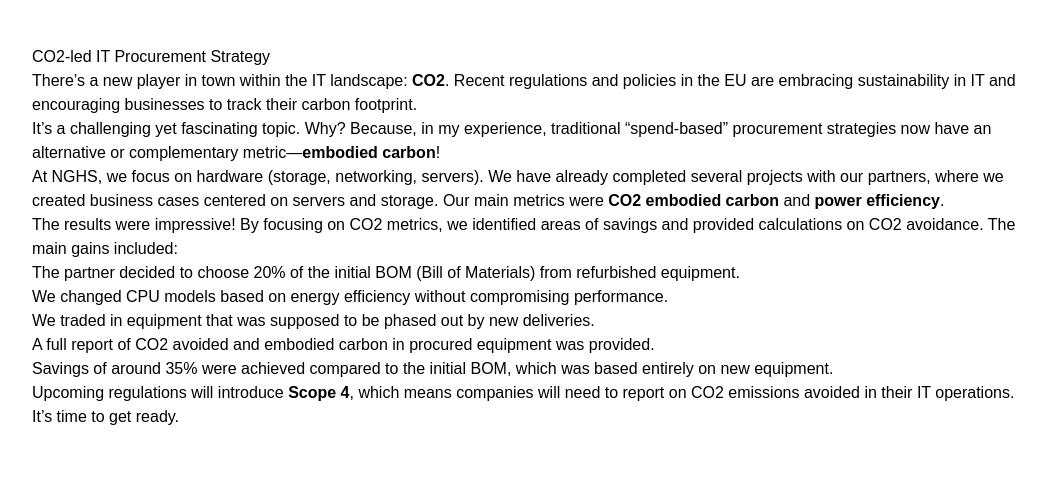
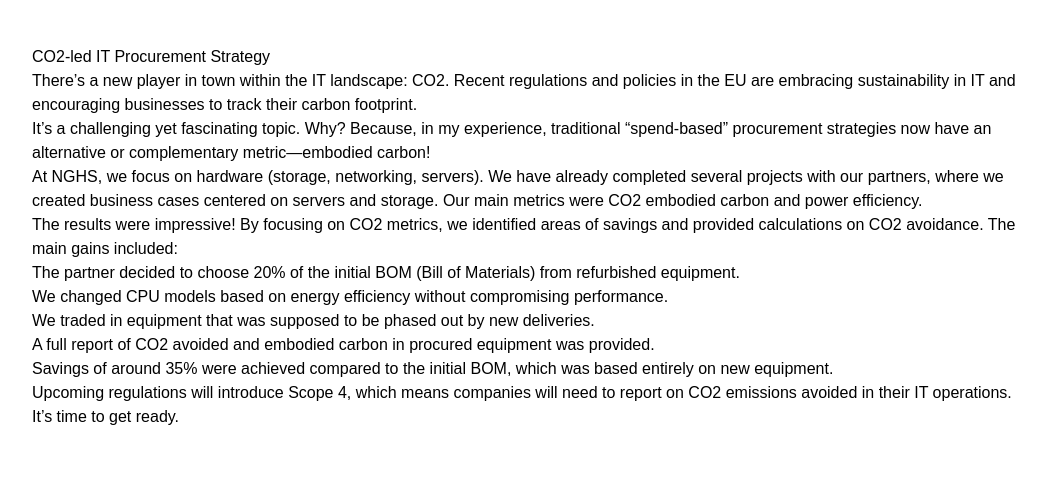
Before and after one commit to Mackowi/nhs, an Astro site: page /blog/pl/02-09-2024-asadas in a window 1280 px wide. Shown: the part 703-1182 px from the top of the page, without its empty margins (114-1163 px from the left). Built offline with nearby package versions, Linux system fonts and the light colour scheme; Astro itself is replaced by a stand-in of ours.

Commit message:
Update Blog Entry “02-09-2024-asadas”

```diff
--- a/src/content/blog/02-09-2024-asadas.md
+++ b/src/content/blog/02-09-2024-asadas.md
@@ -7,13 +7,13 @@ tags:
   - asd
 language: pl
 ---
-## CO2-led IT Procurement Strategy
+CO2-led IT Procurement Strategy
 
-There’s a new player in town within the IT landscape: **CO2**. Recent regulations and policies in the EU are embracing sustainability in IT and encouraging businesses to track their carbon footprint.
+There’s a new player in town within the IT landscape: CO2. Recent regulations and policies in the EU are embracing sustainability in IT and encouraging businesses to track their carbon footprint.
 
-It’s a challenging yet fascinating topic. Why? Because, in my experience, traditional “spend-based” procurement strategies now have an alternative or complementary metric—**embodied carbon**!
+It’s a challenging yet fascinating topic. Why? Because, in my experience, traditional “spend-based” procurement strategies now have an alternative or complementary metric—embodied carbon!
 
-At NGHS, we focus on hardware (storage, networking, servers). We have already completed several projects with our partners, where we created business cases centered on servers and storage. Our main metrics were **CO2 embodied carbon** and **power efficiency**.
+At NGHS, we focus on hardware (storage, networking, servers). We have already completed several projects with our partners, where we created business cases centered on servers and storage. Our main metrics were CO2 embodied carbon and power efficiency.
 
 The results were impressive! By focusing on CO2 metrics, we identified areas of savings and provided calculations on CO2 avoidance. The main gains included:
 
@@ -23,4 +23,4 @@ The results were impressive! By focusing on CO2 metrics, we identified areas of
 - A full report of CO2 avoided and embodied carbon in procured equipment was provided.
 - Savings of around 35% were achieved compared to the initial BOM, which was based entirely on new equipment.
 
-Upcoming regulations will introduce **Scope 4**, which means companies will need to report on CO2 emissions avoided in their IT operations. It’s time to get ready.
+Upcoming regulations will introduce Scope 4, which means companies will need to report on CO2 emissions avoided in their IT operations. It’s time to get ready.
```
